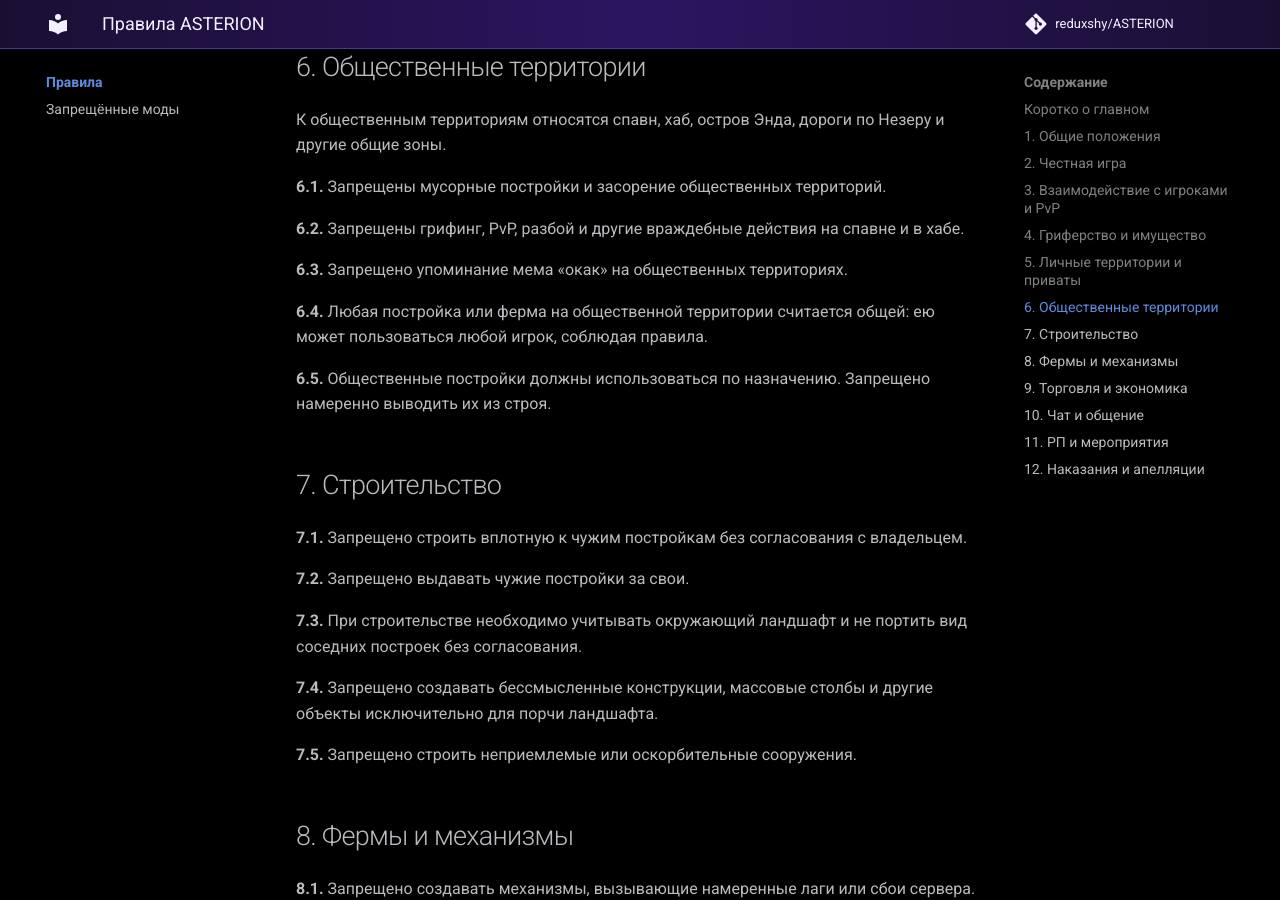
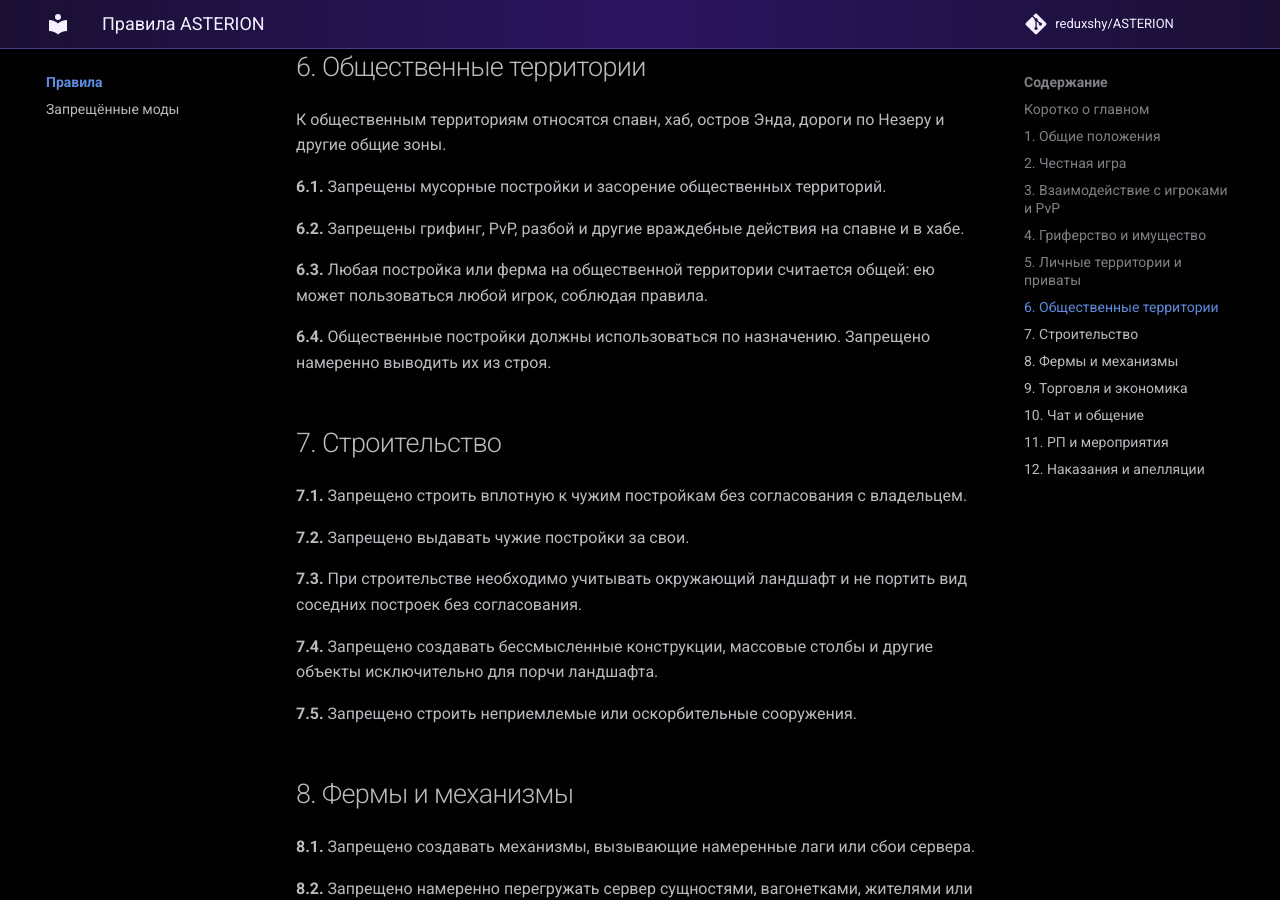
Before and after one commit to reduxshy/ASTERION, an MkDocs documentation site: the page built from docs/rules/index.md, in a window 1280 px wide and 900 px high, scrolled down 4385 px. Built offline with MkDocs 1.6.1 and Material for MkDocs 9.7.7, drawn with Linux system fonts in a browser that asks for light colours; comment, search, counter and statistics services are not loaded.

Commit message:
Update index.md

```diff
--- a/docs/rules/index.md
+++ b/docs/rules/index.md
@@ -159,11 +159,9 @@ title: Правила ASTERION
 
 **6.2.** Запрещены грифинг, PvP, разбой и другие враждебные действия на спавне и в хабе.
 
-**6.3.** Запрещено упоминание мема «окак» на общественных территориях.
+**6.3.** Любая постройка или ферма на общественной территории считается общей: ею может пользоваться любой игрок, соблюдая правила.
 
-**6.4.** Любая постройка или ферма на общественной территории считается общей: ею может пользоваться любой игрок, соблюдая правила.
-
-**6.5.** Общественные постройки должны использоваться по назначению. Запрещено намеренно выводить их из строя.
+**6.4.** Общественные постройки должны использоваться по назначению. Запрещено намеренно выводить их из строя.
 
 ## 7. Строительство { #building }
 
```
